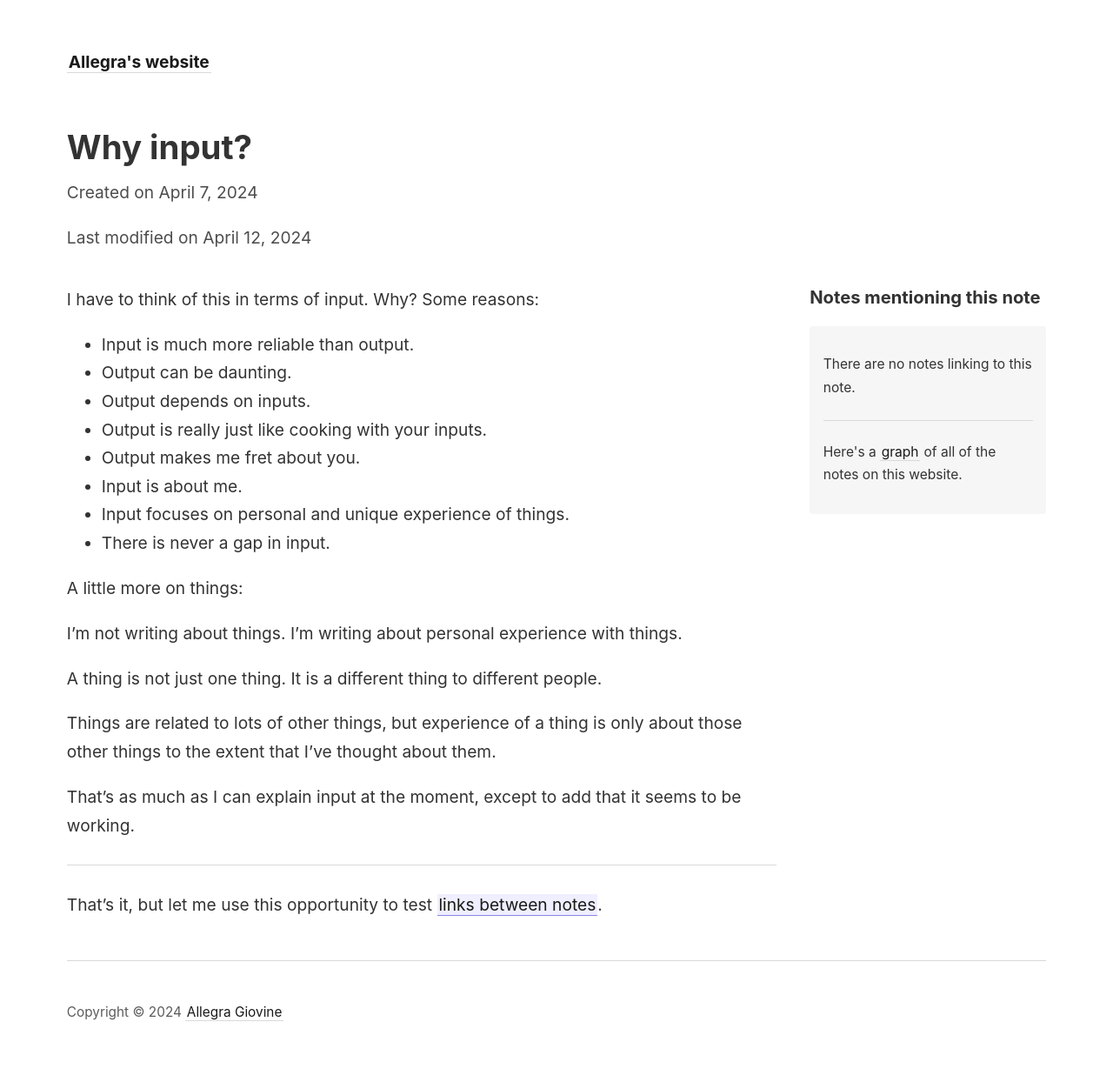
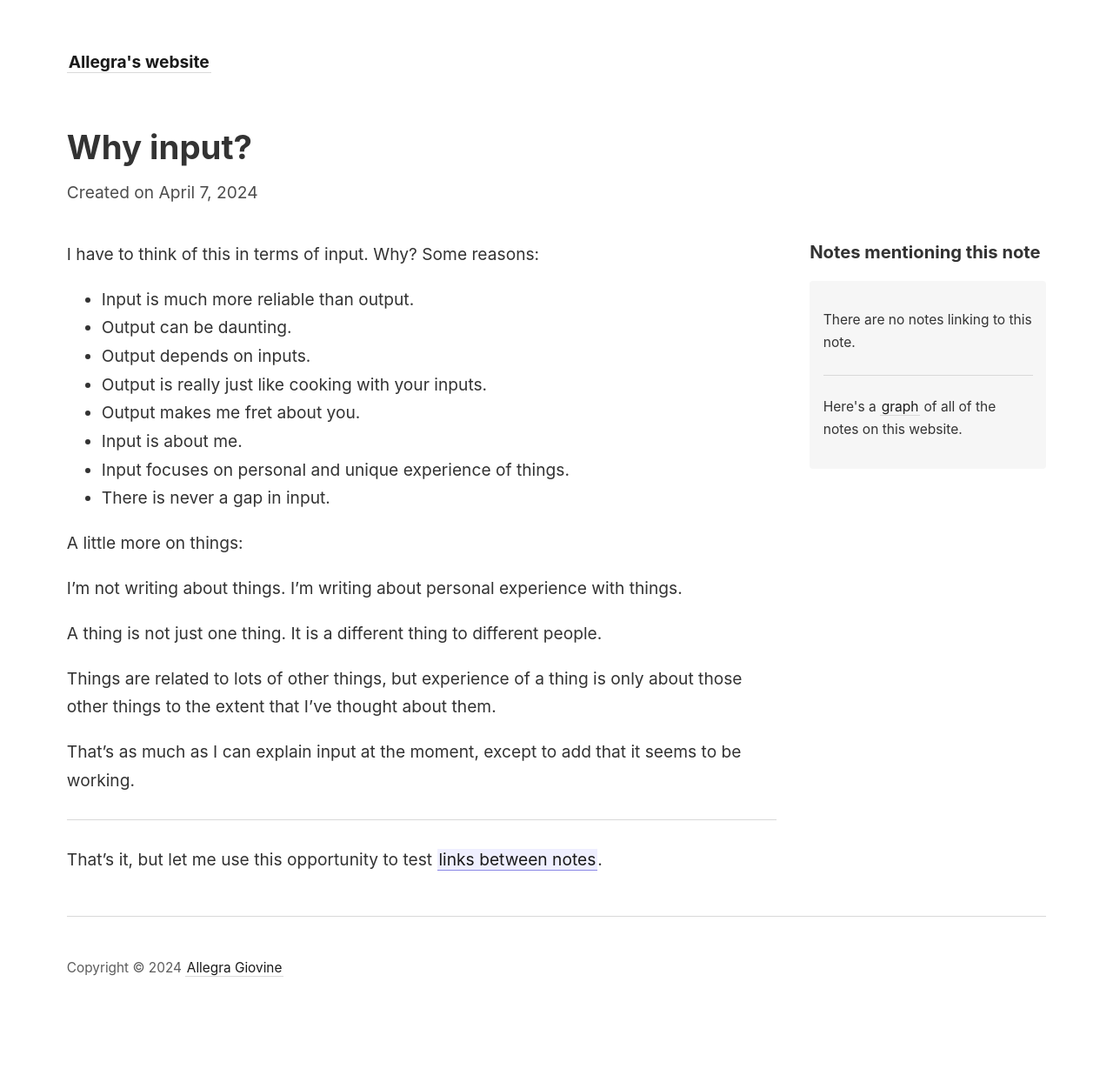
Before and after one commit to agiovine/agiovine.github.io, a Jekyll site: the page built from _notes/input.md, in a window 1280 px wide. Shown: the whole page at 87% size. Built offline with Jekyll 4.4.1, drawn with Linux system fonts in a browser that asks for light colours; after the commit the page ends 1192 px from its top, so only the background shows below that.

Commit message:
Update note.html

```diff
--- a/_layouts/note.html
+++ b/_layouts/note.html
@@ -11,8 +11,9 @@
       {% endif %}
     </time>
 
-    <time datetime="{{ page.datelastupdated | date_to_xmlschema }}">{% if page.datelastmodified != '' %}
+    <time datetime="{{ page.datelastupdated | date_to_xmlschema }}">{% if page.datelastmodified %}
       Last modified on {{ page.datelastupdated | date: "%B %-d, %Y" }}
+      {% elif %}
       {% endif %}
     </time>
 
```
